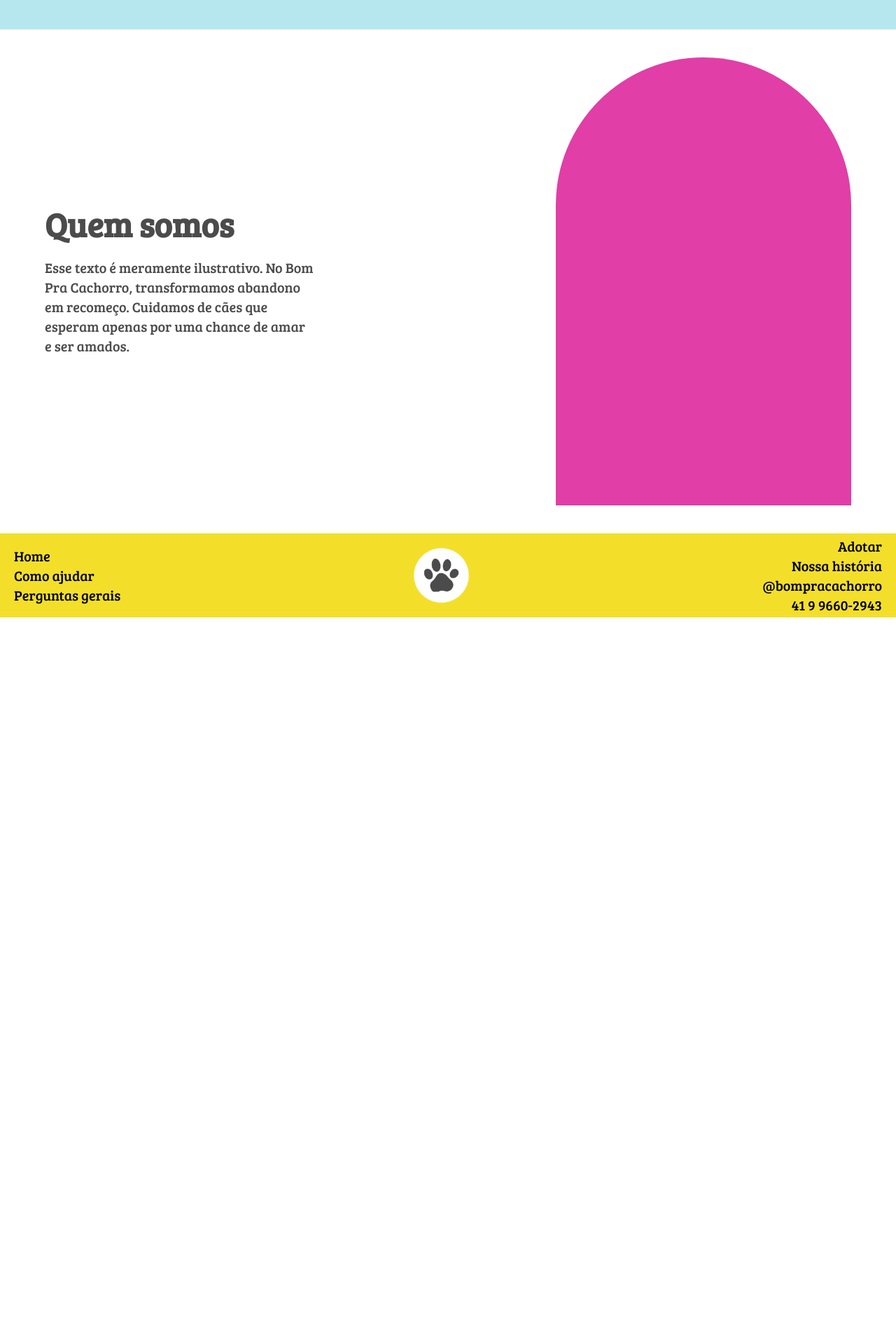
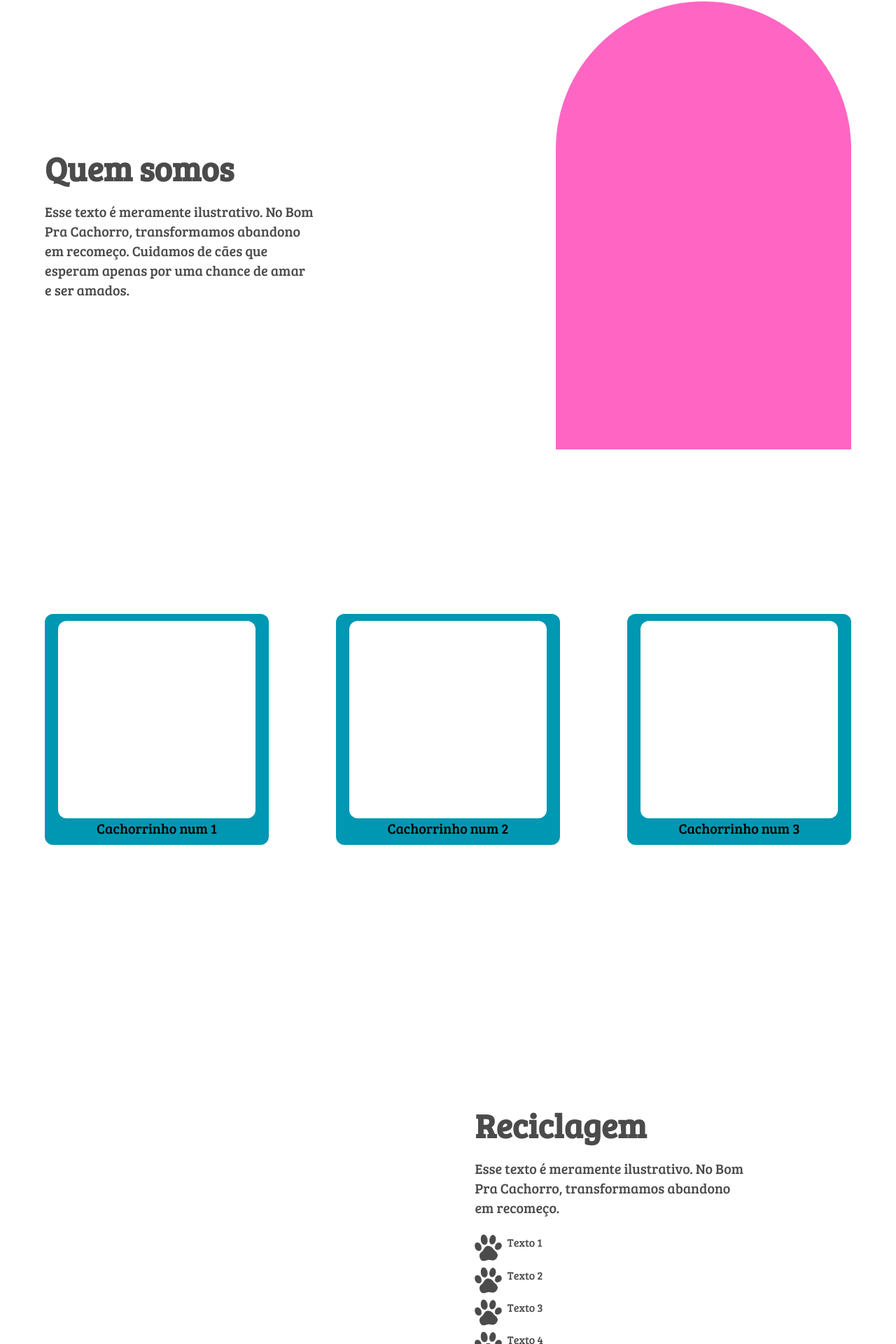
Before and after one commit to DevJoyJoy/Bom-Pra-Cachorro, a React (Vite) app in the folder Front-end/: page /WhoWeAre in a window 1280 px wide. Shown: the part 750-2670 px from the top of the page at 70% size. Before the commit the page ends 1632 px from the top, so only its background shows below. Built offline with nearby package versions, Linux system fonts and the light colour scheme.

Commit message:
Just missing the images

```diff
--- a/Front-end/src/pages/whoWeAre.jsx
+++ b/Front-end/src/pages/whoWeAre.jsx
@@ -11,12 +11,19 @@ export const WhoWeAre = () => {
             <Header open={menuOpen} setOpen={setMenuOpen}></Header>
 
             {/* Blue box of who we are */}
-            <div className="bg-[#b6e7ef] w-full h-[30vh] lg:h-[90vh] flex items-center justify-end px-[5vw]">
-                <div className="text-[#4b4b4b] w-[55vw] lg:w-[42vw]">
-                    <p className="text-xl lg:text-5xl font-bold">Quem somos</p>
+            <div className="bg-[#b6e7ef] flex items-center justify-end px-[5vw]
+            w-full min-h-[30vh]
+            md:min-h-[35vh]
+            lg:h-[80vh]">
+                {/* Div with all the texts */}
+                <div className="text-[#4b4b4b]
+                w-[55vw]
+                md:w-[50vw]
+                lg:w-[45vw]">
+                    <p className="font-bold text-xl md:text-3xl lg:text-5xl">Quem somos</p>
                     <br />
                     <div className="lg:w-[30vw]">
-                        <p className="text-[85%] lg:text-xl">
+                        <p className="text-[85%] md:text-xl lg:text-xl">
                             Esse texto é meramente ilustrativo. No Bom Pra Cachorro, transformamos abandono em recomeço.
                             Cuidamos de cães que esperam apenas por uma chance de amar e ser amados.
                         </p>
@@ -25,27 +32,123 @@ export const WhoWeAre = () => {
             </div>
 
             {/* White box with pink portal of who we are */}
-            <div className="w-full h-[30vh] lg:h-[90vh] flex items-center justify-between px-[5vw]">
-                <div className="text-[#4b4b4b] w-[50vw] lg:w-[42vw]">
-                    <p className="text-xl lg:text-5xl font-bold">Quem somos</p>
+            <div className="flex items-center justify-between px-[5vw]
+            w-full min-h-[30vh]
+            md:min-h-[35vh]
+            lg:h-[90vh] ">
+
+                {/* Div with all the texts */}
+                <div className="text-[#4b4b4b]
+                w-[50vw]
+                md:w-[50vw]
+                lg:w-[42vw]">
+                    <p className="font-bold text-xl md:text-3xl lg:text-5xl">Quem somos</p>
                     <br />
                     <div className="lg:w-[30vw]">
-                        <p className="text-[85%] lg:text-xl">
+                        <p className="text-[85%] md:text-xl lg:text-xl">
                             Esse texto é meramente ilustrativo. No Bom Pra Cachorro, transformamos abandono em recomeço.
                             Cuidamos de cães que esperam apenas por uma chance de amar e ser amados.
                         </p>
                     </div>
                 </div>
 
-                <div className="bg-[#e13ea7] rounded-t-[300px]
-                    w-[30vw] h-[20vh]
+                {/* Pink portal with dog */}
+                <div className="bg-[#ff66c4] rounded-t-[300px]
+                    w-[35vw] h-[25vh] mb-0
+                    md:w-[30vw] md:h-[30vh]
                     lg:w-[33vw] lg:h-[80vh]">
                 </div>
-
             </div>
 
+            {/* White box with blue dog boxes */}
+            <div className="flex items-center justify-between px-[5vw]
+            w-full min-h-[20vh]
+            md:min-h-[30vh]
+            lg:h-[90vh]">
 
+                {/* Blue dog box 1 */}
+                <div className="bg-[#0097b2] rounded-xl flex flex-col items-center justify-between p-2.5 aspect-square
+                w-[25vw]
+                md:w-[26vw]
+                lg:w-[25vw]">
+                    <div className="bg-white rounded-xl aspect-square
+                    w-[20vw]
+                    md:w-[22vw]
+                    lg:w-[22vw]"></div>
+                    <p className="text-[1vh] md:text-xl">Cachorrinho num 1</p>
+                </div>
 
+                {/* Blue dog box 2 */}
+                <div className="bg-[#0097b2] rounded-xl flex flex-col items-center justify-between p-2.5 aspect-square
+                w-[25vw]
+                md:w-[26vw]
+                lg:w-[25vw]">
+                    <div className="bg-white rounded-xl aspect-square
+                    w-[20vw]
+                    md:w-[22vw]
+                    lg:w-[22vw]"></div>
+                    <p className="text-[1vh] md:text-xl">Cachorrinho num 2</p>
+                </div>
+
+                {/* Blue dog box 3 */}
+                <div className="bg-[#0097b2] rounded-xl flex flex-col items-center justify-between p-2.5 aspect-square
+                w-[25vw]
+                md:w-[26vw]
+                lg:w-[25vw]">
+                    <div className="bg-white rounded-xl aspect-square
+                    w-[20vw]
+                    md:w-[22vw]
+                    lg:w-[22vw]"></div>
+                    <p className="text-[1vh] md:text-xl">Cachorrinho num 3</p>
+                </div>
+            </div>
+
+            {/* White box with recicle */}
+            <div className="flex items-center justify-end p-[5vw]
+            w-full min-h-[35vh]
+            md:min-h-[40vh]
+            lg:h-[90vh]">
+
+                {/* Div with all the texts */}
+                <div className="text-[#4b4b4b] w-[40vw] lg:w-[42vw]">
+                    <p className="text-xl md:text-3xl lg:text-5xl font-bold">Reciclagem</p>
+                    <br />
+                    <div className="lg:w-[30vw]">
+                        <p className="text-[85%] md:text-xl lg:text-xl">
+                            Esse texto é meramente ilustrativo. No Bom Pra Cachorro, transformamos abandono em recomeço.
+                        </p>
+                    </div>
+                    <br />
+
+                    {/* List with images and texts */}
+                    <ul className="space-y-2">
+                        <li>
+                            <div className="flex flex-row">
+                                <img src="/patinha.png" className="mr-2 w-[5vw] md:w-[4vw] lg:w-[3vw]" alt="" />
+                                <p>Texto 1</p>
+                            </div>
+                        </li>
+                        <li>
+                            <div className="flex flex-row">
+                                <img src="/patinha.png" className="mr-2 w-[5vw] md:w-[4vw] lg:w-[3vw]" alt="" />
+                                <p>Texto 2</p>
+                            </div>
+                        </li>
+                        <li>
+                            <div className="flex flex-row">
+                                <img src="/patinha.png" className="mr-2 w-[5vw] md:w-[4vw] lg:w-[3vw]" alt="" />
+                                <p>Texto 3</p>
+                            </div>
+                        </li>
+                        <li>
+                            <div className="flex flex-row">
+                                <img src="/patinha.png" className="mr-2 w-[5vw] md:w-[4vw] lg:w-[3vw]" alt="" />
+                                <p>Texto 4</p>
+                            </div>
+                        </li>
+                    </ul>
+                </div>
+            </div>
 
             {/* Footer */}
             <Footer open={menuOpen} setOpen={setMenuOpen}></Footer>
```
